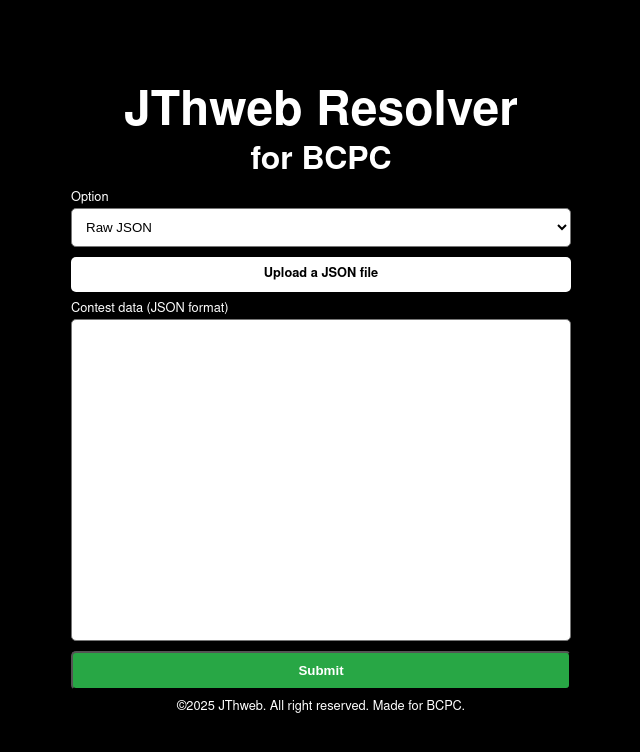
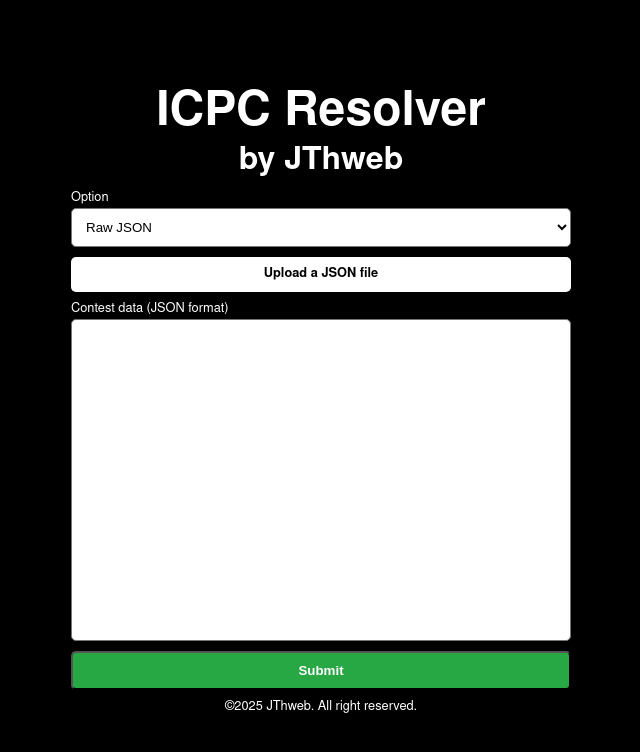
Before and after one commit to jthweb/ICPC-Resolver, a plain HTML site: page index.html in a window 1280 px wide. Shown: the whole page, without its empty margins (319-959 px from the left). Drawn offline with Linux system fonts and the light colour scheme.

Commit message:
ICPC Resolver-A-002

```diff
--- a/index.html
+++ b/index.html
@@ -13,8 +13,8 @@
 <body>
     <div id="input-screen" class="screen">
         <div class="center">
-            <h1 id="title" class="title">JThweb Resolver</h1>
-            <h3 id="title_1" class="title_1">for BCPC</h3>
+            <h1 id="title" class="title">ICPC Resolver</h1>
+            <h3 id="title_1" class="title_1">by JThweb</h3>
             <div class="gap"></div>
             <div id="form" class="form-container">
                 <div class="form-component">
@@ -54,7 +54,7 @@
                 <!-- This new div will display validation errors -->
                 <div id="error-message" class="error-message"></div>
             </div>
-        <label for="json-data">©2025 <a href="https://github.com/JThweb">JThweb</a>. All right reserved. Made for BCPC.</label>
+        <label for="json-data">©2025 <a href="https://github.com/JThweb/ICPC-resolver">JThweb</a>. All right reserved.</label>
         </div>
     </div>
     <div id="splash-screen" class="screen hidden">
```
Also changed, not shown: 1 other file.
